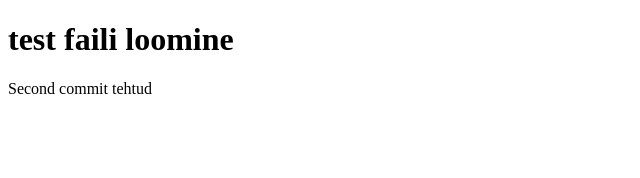
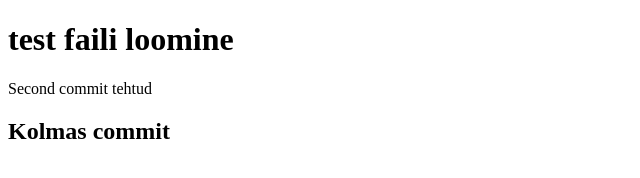
Before and after one commit to JOstapjuk/HarjuNaidisProjekt, a plain HTML site: page test.html in a window 1280 px wide. Shown: the whole page, without its empty margins (0-640 px from the left). Drawn offline with Linux system fonts and the light colour scheme.

Commit message:
Kolmas commit

```diff
--- a/test.html
+++ b/test.html
@@ -7,5 +7,6 @@
 <body>
 <h1>test faili loomine</h1>
 <p>Second commit tehtud</p>
+<h2>Kolmas commit</h2>
 </body>
 </html>
```
